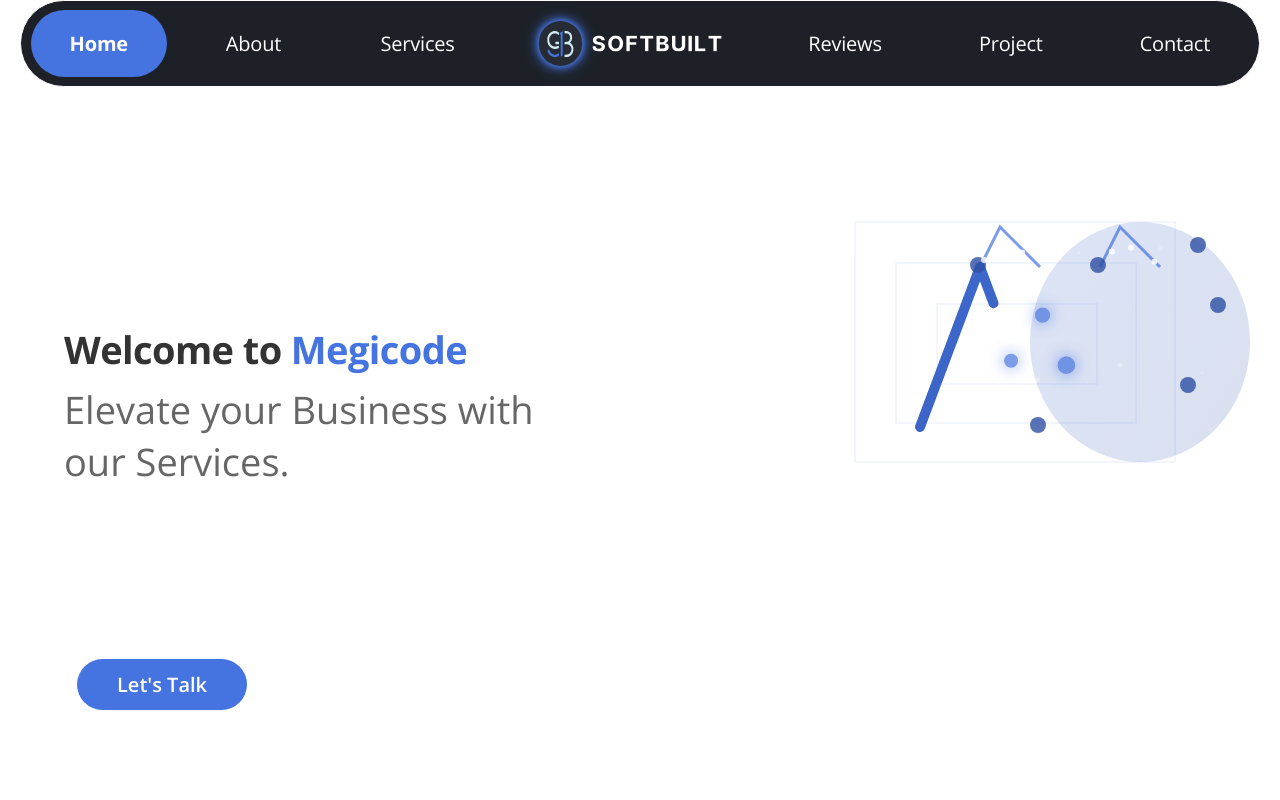
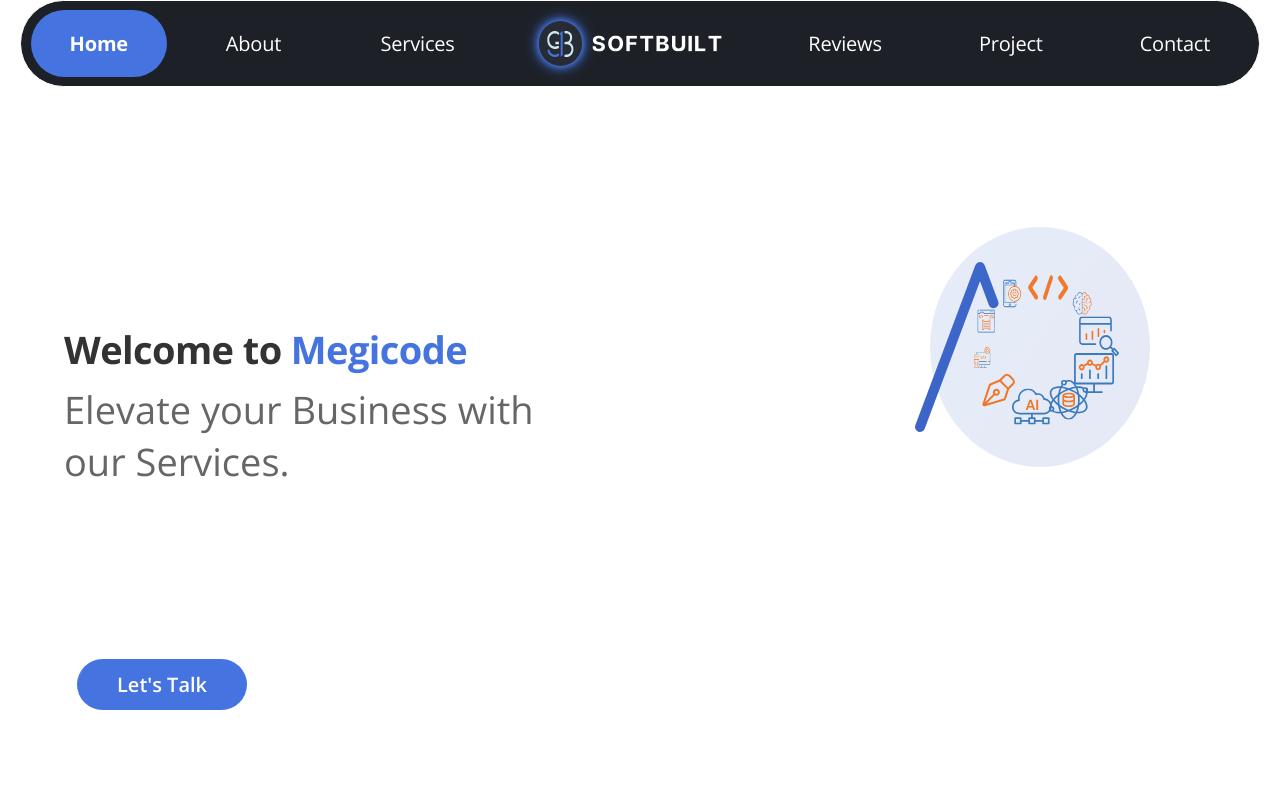
Before and after one commit to ghulam-mujtaba5/megicode, a Next.js app: page /megicode in a window 1280 px wide. Shown: the top 800 px of the page. Built offline with nearby package versions, Linux system fonts and the light colour scheme.

Commit message:
feat: Refactor Megicode hero animation to use orbiting service icons; enhance interactivity and visual appeal

```diff
--- a/components/MegicodeHeroAnimation/MegicodeHeroAnimationAdvanced.tsx
+++ b/components/MegicodeHeroAnimation/MegicodeHeroAnimationAdvanced.tsx
@@ -1,7 +1,9 @@
+
 import React, { useRef, useState } from 'react';
 import { useTheme } from '../../context/ThemeContext';
-import { motion, useAnimation } from 'framer-motion';
+import { motion } from 'framer-motion';
 import styles from './MegicodeHeroAnimation.module.css';
+
 
 /**
  * Advanced, interactive, and complex Megicode hero SVG animation.
@@ -9,27 +11,39 @@
  * - Parallax and floating elements
  * - Animated grid, sparkles, and data streams
  */
-const NODES = [
-  { id: 'n1', cx: 180, cy: 80 },
-  { id: 'n2', cx: 240, cy: 240 },
-  { id: 'n3', cx: 300, cy: 80 },
-  { id: 'n4', cx: 400, cy: 60 },
-  { id: 'n5', cx: 420, cy: 120 },
-  { id: 'n6', cx: 390, cy: 200 },
+
+const ORBIT_ICONS = [
+  { id: 'uiux', label: 'UI & UX Designing', src: '/Ui&Ux-icon.svg' },
+  { id: 'desktop', label: 'Desktop Application', src: '/Desktop-App-icon.svg', darkSrc: '/Desktop App Dark.svg' },
+  { id: 'web', label: 'Web Application', src: '/web%20app%20icon.svg' },
+  { id: 'mobile', label: 'Mobile App', src: '/mobile%20app%20icon.svg', darkSrc: '/Mobile%20App%20Dark.svg' },
+  { id: 'dev', label: 'Development', src: '/devlopment-icon.svg' },
+  { id: 'dsai', label: 'Data Science & AI', src: '/ds&ai-icon.svg' },
+  { id: 'datascrap', label: 'Data Scraping', src: '/data%20scrapping%20icon.svg' },
+  { id: 'dataviz', label: 'Data Visualization', src: '/data%20visualization%20icon.svg' },
+  { id: 'bigdata', label: 'Big Data Analytics', src: '/Big%20Data%20Analytics.svg' },
+  { id: 'ai', label: 'AI Solution Development', src: '/Ai%20icon.svg' },
 ];
 
-const ORBIT_RADIUS = 32;
-const ORBIT_SPEED = 0.8; // seconds per orbit
-const DATA_PACKET_COUNT = 3;
+const ORBIT_RADIUS = 60;
+const ORBIT_SPEED = 16; // seconds per full orbit (slow, premium)
 
 const MegicodeHeroAnimationAdvanced: React.FC = () => {
-  const { theme } = useTheme ? useTheme() : { theme: 'light' };
-  const [hoveredNode, setHoveredNode] = useState<string | null>(null);
-  const [clickedNode, setClickedNode] = useState<string | null>(null);
-  const [mouse, setMouse] = useState({ x: 0, y: 0 });
+  // Use theme from context, fallback to light
+  let themeValue = 'light';
+  if (useTheme) {
+    try {
+      themeValue = useTheme().theme || 'light';
+    } catch {
+      themeValue = 'light';
+    }
+  }
+  const [hoveredIcon, setHoveredIcon] = useState<string | null>(null);
+  const [focusedIcon, setFocusedIcon] = useState<string | null>(null);
   const svgRef = useRef<SVGSVGElement>(null);
   const [orbitAngle, setOrbitAngle] = useState(0);
-  // Animate orbit angle
+
+  // Animate orbit angle (slow, smooth)
   React.useEffect(() => {
     let frame: number;
     let last = performance.now();
@@ -43,24 +57,6 @@
     return () => cancelAnimationFrame(frame);
   }, []);
 
-  // Parallax effect on mouse move
-  const handleMouseMove = (e: React.MouseEvent) => {
-    const rect = svgRef.current?.getBoundingClientRect();
-    if (rect) {
-      setMouse({
-        x: (e.clientX - rect.left) / rect.width,
-        y: (e.clientY - rect.top) / rect.height,
-      });
-    }
-  };
-
-  // Node interactivity
-  const handleNodeEnter = (id: string) => setHoveredNode(id);
-  const handleNodeLeave = () => setHoveredNode(null);
-  const handleNodeClick = (id: string) => setClickedNode(clickedNode === id ? null : id);
-
-  // Parallax transform helper
-  const parallax = (base: number, factor: number) => base + (mouse.x - 0.5) * factor;
 
   // Only render on desktop/tablet (not mobile)
   const [isMobile, setIsMobile] = React.useState(false);
@@ -72,6 +68,7 @@
   }, []);
   if (isMobile) return null;
 
+
   return (
     <div className={styles['megicode-hero-illustration']} style={{ position: 'absolute' }}>
       <svg
@@ -81,31 +78,19 @@
         height="100%"
         fill="none"
         xmlns="http://www.w3.org/2000/svg"
-        style={{ display: 'block', width: '100%', height: '100%', cursor: 'pointer' }}
-        onMouseMove={handleMouseMove}
-        tabIndex={0}
-        aria-label="Megicode advanced animated digital illustration"
+        style={{ display: 'block', width: '100%', height: '100%' }}
+        aria-label="Megicode hero animation with orbiting service icons"
         role="img"
       >
-        {/* Animated background grid */}
-        <motion.g
-          initial={{ opacity: 0.08 }}
-          animate={{ opacity: 0.13 + 0.05 * mouse.x }}
-          transition={{ duration: 0.5 }}
-        >
-          <rect x={parallax(60, 10)} y={parallax(40, 10)} width="320" height="240" fill="none" stroke="#4573df" strokeWidth="1" />
-          <rect x={parallax(100, 8)} y={parallax(80, 8)} width="240" height="160" fill="none" stroke="#4573df" strokeWidth="1" />
-          <rect x={parallax(140, 6)} y={parallax(120, 6)} width="160" height="80" fill="none" stroke="#4573df" strokeWidth="1" />
-        </motion.g>
-        {/* Glow ellipse */}
-        <ellipse cx={parallax(350, 20)} cy={parallax(160, 10)} rx="110" ry="120" fill="url(#blueGrad)" opacity="0.18" />
+        {/* Subtle background halo */}
+        <ellipse cx={240} cy={160} rx={110} ry={120} fill="url(#blueGrad)" opacity="0.13" />
         <defs>
           <linearGradient id="blueGrad" x1="0" y1="0" x2="480" y2="320" gradientUnits="userSpaceOnUse">
             <stop stopColor="#4573df" />
             <stop offset="1" stopColor="#2d4fa2" />
           </linearGradient>
         </defs>
-        {/* Animated M Path */}
+        {/* Central M node */}
         <motion.path
           d="M120 240 L180 80 L240 240 L300 80 L360 240"
           stroke="url(#blueGrad)"
@@ -115,117 +100,64 @@
           initial={{ pathLength: 0 }}
           animate={{ pathLength: 1 }}
           transition={{ duration: 2.5, repeat: Infinity, repeatType: 'reverse', ease: 'easeInOut' }}
-          filter={hoveredNode ? 'url(#glow)' : undefined}
+          filter={(hoveredIcon || focusedIcon) ? 'url(#glow)' : undefined}
         />
-        {/* Data Streams */}
-        <motion.polyline
-          points="180,80 200,40 240,80"
-          stroke="#4573df"
-          strokeWidth="3"
-          fill="none"
-          opacity="0.7"
-          animate={{ points: hoveredNode === 'n1' ? '180,90 200,30 240,90' : '180,80 200,40 240,80' }}
-          transition={{ duration: 0.5, repeat: Infinity, repeatType: 'reverse' }}
-        />
-        <motion.polyline
-          points="300,80 320,40 360,80"
-          stroke="#4573df"
-          strokeWidth="3"
-          fill="none"
-          opacity="0.7"
-          animate={{ points: hoveredNode === 'n3' ? '300,90 320,30 360,90' : '300,80 320,40 360,80' }}
-          transition={{ duration: 0.5, repeat: Infinity, repeatType: 'reverse' }}
-        />
-        {/* Interactive Nodes (static) */}
-        {NODES.map(node => (
-          <motion.circle
-            key={node.id}
-            cx={parallax(node.cx, hoveredNode === node.id ? 8 : 4)}
-            cy={parallax(node.cy, hoveredNode === node.id ? 8 : 4)}
-            r={clickedNode === node.id ? 16 : hoveredNode === node.id ? 12 : 8}
-            fill={hoveredNode === node.id || clickedNode === node.id ? 'url(#blueGrad)' : (theme === 'dark' ? '#4573df' : '#2d4fa2')}
-            style={{ cursor: 'pointer' }}
-            initial={{ opacity: 0.8 }}
-            animate={{ opacity: hoveredNode === node.id ? 1 : 0.8, filter: clickedNode === node.id ? 'drop-shadow(0 0 24px #4573df)' : 'none' }}
-            transition={{ duration: 0.2 }}
-            onMouseEnter={() => handleNodeEnter(node.id)}
-            onMouseLeave={handleNodeLeave}
-            onClick={() => handleNodeClick(node.id)}
-          />
-        ))}
-        {/* Orbiting Nodes (animated) */}
-        {[...Array(3)].map((_, i) => {
-          const angle = orbitAngle + (i * (2 * Math.PI) / 3);
+        {/* Orbiting SVG icons */}
+        {ORBIT_ICONS.map((item, i) => {
+          const angle = orbitAngle + (i * (2 * Math.PI) / ORBIT_ICONS.length);
           const cx = 240 + ORBIT_RADIUS * Math.cos(angle);
           const cy = 160 + ORBIT_RADIUS * Math.sin(angle);
+          const isActive = hoveredIcon === item.id || focusedIcon === item.id;
+          // Use dark icon if available and theme is dark
+          const iconSrc = themeValue === 'dark' && item.darkSrc ? item.darkSrc : item.src;
           return (
-            <motion.circle
-              key={`orbit-${i}`}
-              cx={cx}
-              cy={cy}
-              r={7}
-              fill={theme === 'dark' ? '#fff' : '#4573df'}
-              opacity={0.7}
-              style={{ filter: 'drop-shadow(0 0 8px #4573df)' }}
-              animate={{ r: [7, 10, 7] }}
-              transition={{ duration: 1.2, repeat: Infinity, repeatType: 'loop', delay: i * 0.2 }}
+            <g key={item.id} tabIndex={0}
+              aria-label={item.label}
+              role="button"
+              onMouseEnter={() => setHoveredIcon(item.id)}
+              onMouseLeave={() => setHoveredIcon(null)}
+              onFocus={() => setFocusedIcon(item.id)}
+              onBlur={() => setFocusedIcon(null)}
+              style={{ cursor: 'pointer', outline: 'none' }}
+            >
+              <motion.g
+                animate={{
+                  scale: isActive ? 1.28 : 1,
+                  filter: isActive ? 'drop-shadow(0 0 16px #4573df)' : 'none',
+                }}
+                transition={{ type: 'spring', stiffness: 220, damping: 18 }}
+              >
+                {/* Force all icons into a 40x40 viewBox for perfect consistency */}
+                <svg x={cx - 20} y={cy - 20} width={40} height={40} viewBox="0 0 40 40" style={{ pointerEvents: 'none', display: 'block' }} aria-hidden="true">
+                  <image
+                    href={iconSrc}
+                    width={40}
+                    height={40}
+                    style={{ filter: themeValue === 'dark' && !item.darkSrc ? 'brightness(1.2)' : undefined }}
+                    preserveAspectRatio="xMidYMid meet"
                   />
-          );
-        })}
-        {/* Animated Data Packets on Data Streams */}
-        {[...Array(DATA_PACKET_COUNT)].map((_, i) => {
-          // Animate t from 0 to 1
-          const t = ((orbitAngle / (2 * Math.PI)) + i / DATA_PACKET_COUNT) % 1;
-          // First stream: 180,80 -> 200,40 -> 240,80 (quadratic Bezier approx)
-          const x = (1 - t) * (1 - t) * 180 + 2 * (1 - t) * t * 200 + t * t * 240;
-          const y = (1 - t) * (1 - t) * 80 + 2 * (1 - t) * t * 40 + t * t * 80;
-          return (
-            <circle key={`packet1-${i}`} cx={x} cy={y} r={3} fill="#fff" opacity={0.8} />
-          );
-        })}
-        {[...Array(DATA_PACKET_COUNT)].map((_, i) => {
-          const t = ((orbitAngle / (2 * Math.PI)) + i / DATA_PACKET_COUNT + 0.5) % 1;
-          // Second stream: 300,80 -> 320,40 -> 360,80
-          const x = (1 - t) * (1 - t) * 300 + 2 * (1 - t) * t * 320 + t * t * 360;
-          const y = (1 - t) * (1 - t) * 80 + 2 * (1 - t) * t * 40 + t * t * 80;
-          return (
-            <circle key={`packet2-${i}`} cx={x} cy={y} r={3} fill="#fff" opacity={0.8} />
-          );
-        })}
-        {/* Sparkles */}
-        {[...Array(8)].map((_, i) => (
-          <motion.circle
-            key={i}
-            cx={parallax(120 + i * 40, 10 - i * 2)}
-            cy={parallax(60 + (i % 2) * 120, 8 - i)}
-            r={Math.random() * 1.5 + 1}
-            fill="#fff"
-            opacity={0.18 + 0.1 * (i % 2)}
-            animate={{ cy: [parallax(60 + (i % 2) * 120, 8 - i), parallax(80 + (i % 2) * 120, 8 - i), parallax(60 + (i % 2) * 120, 8 - i)] }}
-            transition={{ duration: 2 + i * 0.2, repeat: Infinity }}
-          />
-        ))}
-        {/* Tooltip for node */}
-        {hoveredNode && (
+                </svg>
+              </motion.g>
+              {/* Tooltip */}
+              {isActive && (
                 <motion.text
-            x={NODES.find(n => n.id === hoveredNode)?.cx ?? 0}
-            y={(NODES.find(n => n.id === hoveredNode)?.cy ?? 0) - 24}
+                  x={cx}
+                  y={cy - 32}
                   textAnchor="middle"
-            fontSize="16"
+                  fontSize="15"
                   fill="#fff"
                   initial={{ opacity: 0, y: -10 }}
                   animate={{ opacity: 1, y: 0 }}
-            transition={{ duration: 0.2 }}
-            style={{ pointerEvents: 'none', userSelect: 'none' }}
+                  transition={{ duration: 0.18 }}
+                  style={{ pointerEvents: 'none', userSelect: 'none', fontWeight: 500, textShadow: '0 2px 8px #2d4fa2' }}
+                  aria-live="polite"
                 >
-            {hoveredNode === 'n1' && 'AI Node'}
-            {hoveredNode === 'n2' && 'Data Hub'}
-            {hoveredNode === 'n3' && 'Cloud'}
-            {hoveredNode === 'n4' && 'Analytics'}
-            {hoveredNode === 'n5' && 'Security'}
-            {hoveredNode === 'n6' && 'IoT'}
+                  {item.label}
                 </motion.text>
               )}
+            </g>
+          );
+        })}
         {/* SVG Filters */}
         <filter id="glow" x="-50%" y="-50%" width="200%" height="200%">
           <feGaussianBlur stdDeviation="6" result="coloredBlur" />
```
Lines whose indentation alone changed are shown as unchanged.
